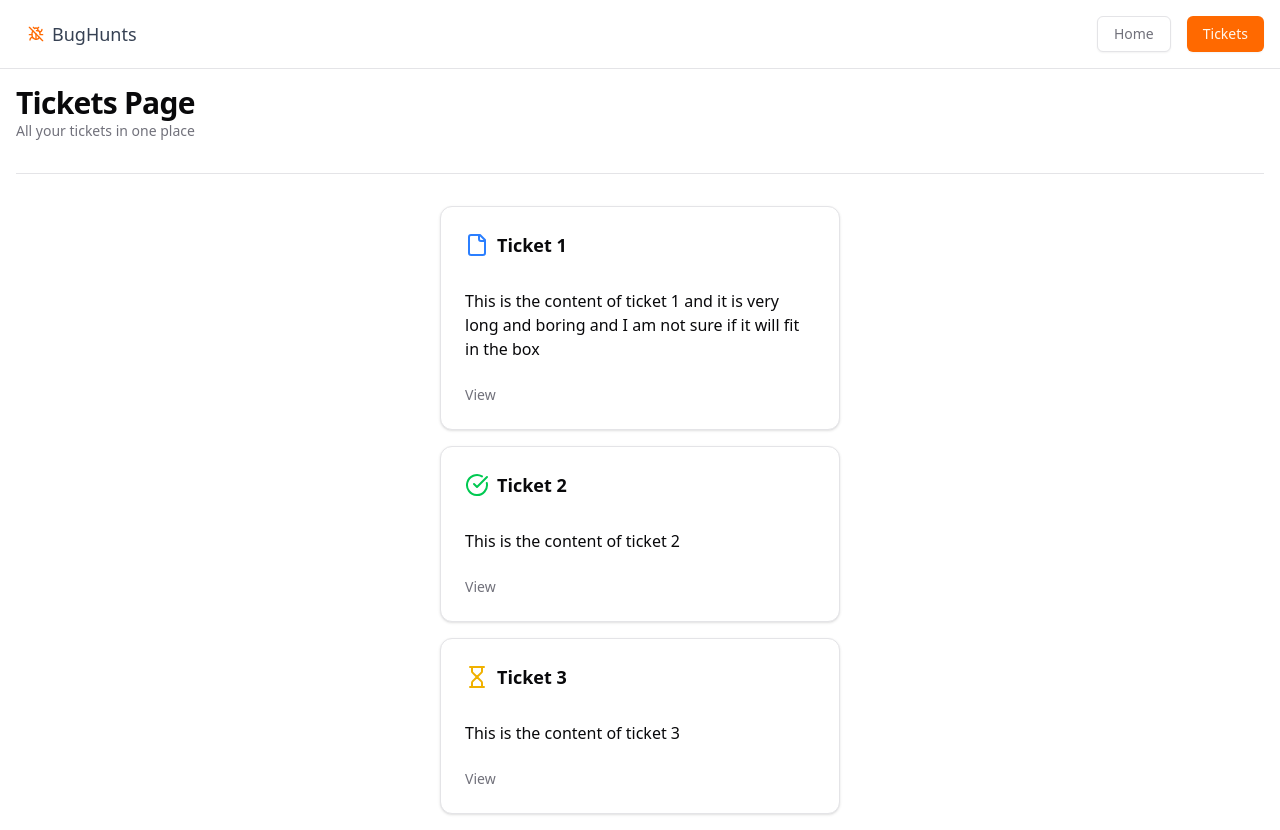
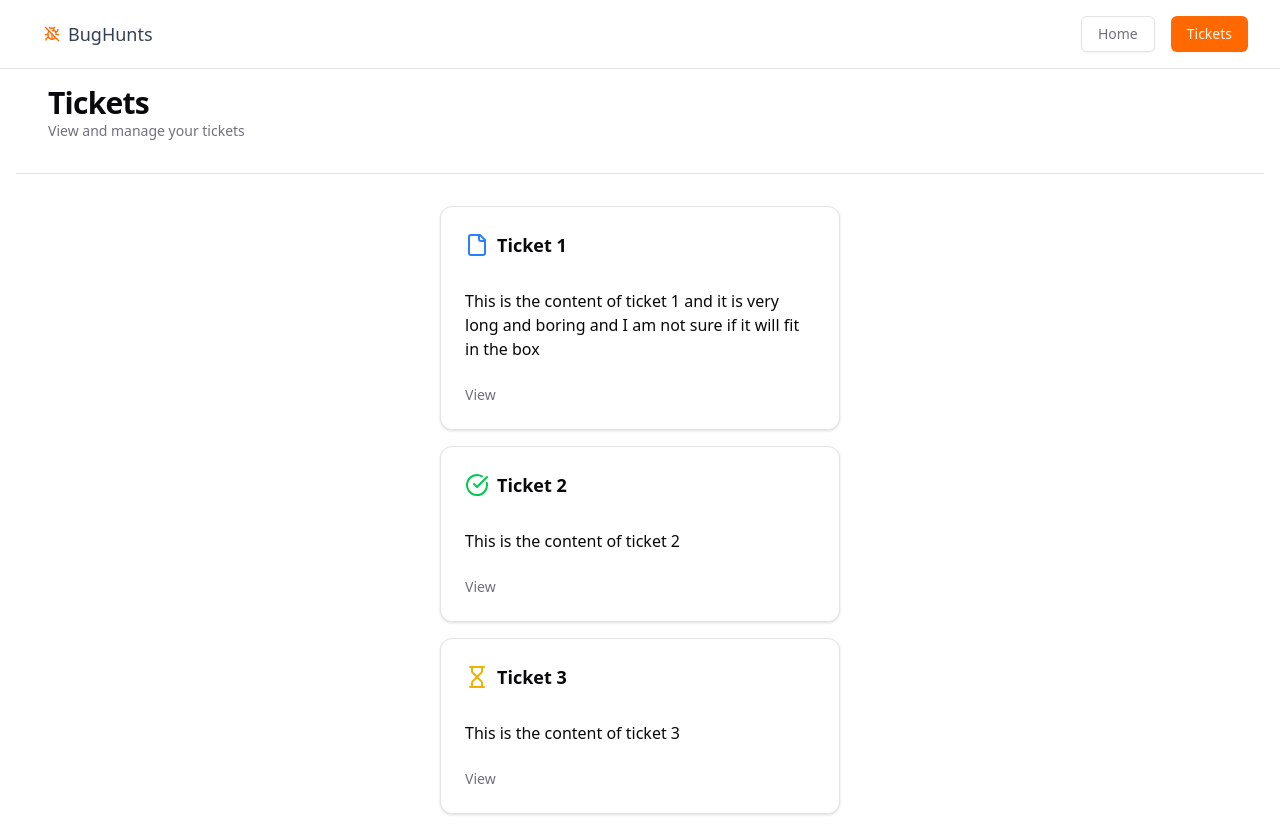
Before and after one commit to femmor/bug-hunt, a Next.js app: page /tickets in a window 1280 px wide. Built offline with nearby package versions, Linux system fonts and the light colour scheme.

Commit message:
chore: create heading component and abstract header component

```diff
--- a/src/app/layout.tsx
+++ b/src/app/layout.tsx
@@ -1,7 +1,7 @@
 import type { Metadata } from "next";
 import { Geist, Geist_Mono } from "next/font/google";
 import "./globals.css";
-import { Header } from "./_navigation";
+import { Header } from "../components/header";
 import { ReactNode } from "react";
 
 const geistSans = Geist({
--- a/src/app/tickets/page.tsx
+++ b/src/app/tickets/page.tsx
@@ -8,8 +8,8 @@ import {
   CardHeader,
   CardTitle,
 } from "@/components/ui/card";
-import { Separator } from "@/components/ui/separator";
 import { CircleCheckBig, File, Hourglass } from "lucide-react";
+import { Heading } from "@/components/heading";
 
 const TICKET_ICONS = {
   OPEN: (
@@ -32,14 +32,11 @@ const TICKET_ICONS = {
 const Tickets = () => {
   return (
     <div className="flex flex-1 flex-col gap-y-8">
-      <div>
-        <h2 className="text-3xl font-bold tracking-tight">Tickets Page</h2>
-        <p className="text-sm text-muted-foreground">
-          All your tickets in one place
-        </p>
-      </div>
-
-      <Separator />
+      <Heading
+        title="Tickets"
+        description="View and manage your tickets"
+        separator
+      />
 
       <div className="flex flex-1 flex-col items-center gap-y-4 animate-fade-in-from-top">
         {initialTickets.map((ticket) => (
--- a/src/app/_navigation.tsx
+++ b/src/components/header.tsx
@@ -6,7 +6,7 @@ import { Button } from "@/components/ui/button";
 const Header = () => {
   return (
     <nav>
-      <div className="flex align-items justify-between p-4 border-b">
+      <div className="flex align-items justify-between px-8 py-4 border-b">
         <Button
           asChild
           variant="link"
--- /dev/null
+++ b/src/components/heading.tsx
@@ -0,0 +1,20 @@
+import { Separator } from "./ui/separator";
+
+interface HeadingProps {
+  title: string;
+  description: string;
+  separator?: boolean;
+}
+
+export const Heading = ({ title, description, separator }: HeadingProps) => {
+  return (
+    <>
+      <div className="px-8">
+        <h2 className="text-3xl font-bold tracking-tight">{title}</h2>
+        <p className="text-sm text-muted-foreground">{description}</p>
+      </div>
+
+      {separator && <Separator />}
+    </>
+  );
+};
```
